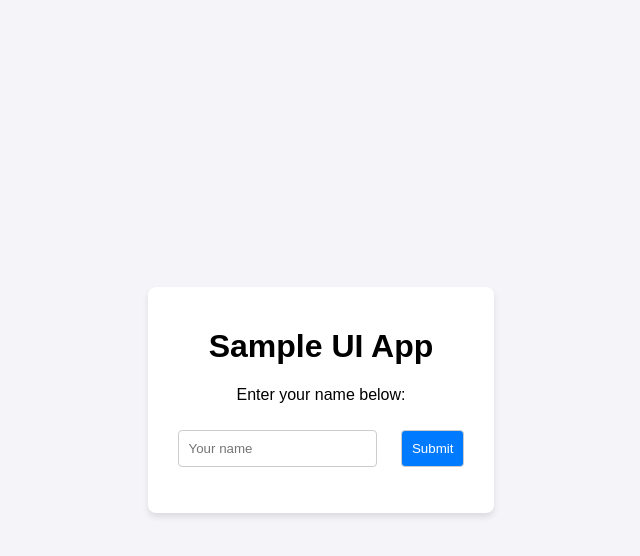
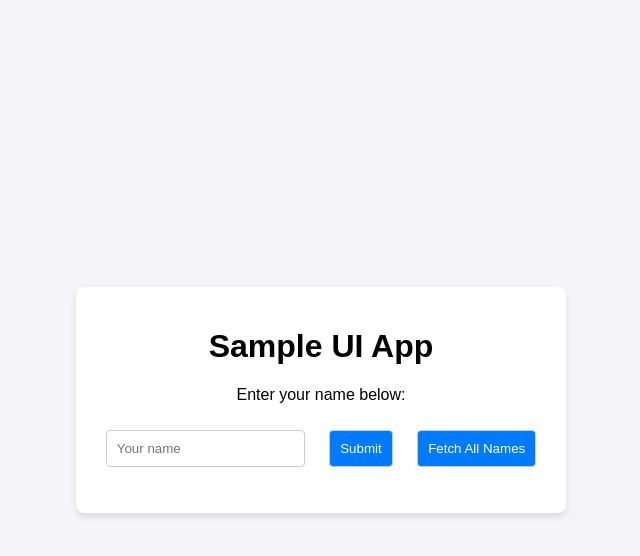
Before and after one commit to barun/ui-backend-app, a Flask app: page / in a window 1280 px wide. Shown: the top 556 px of the page, without its empty margins (319-959 px from the left). Run offline with Flask 3, Linux system fonts and the light colour scheme.

Commit message:
Added database support

```diff
--- a/app.py
+++ b/app.py
@@ -1,5 +1,5 @@
 from flask import Flask, render_template, request, jsonify
-
+from database import init_db, insert_name, get_all_names
 app = Flask(__name__)
 
 @app.route("/")
@@ -14,5 +14,11 @@ def process():
         return jsonify({"message": f":) Hello, {name}!"})
     return jsonify({"error": "No name provided"}), 400
 
+@app.route("/names", methods=["GET"])
+def get_names():
+    # Retrieve all names from the database
+    names = get_all_names()
+    return jsonify({"names": names})
+
 if __name__ == "__main__":
     app.run(debug=True)
--- /dev/null
+++ b/database.py
@@ -0,0 +1,33 @@
+import sqlite3
+
+DB_NAME = "data.db"
+
+def init_db():
+    """Initialize the database and create the table if it doesn't exist."""
+    connection = sqlite3.connect(DB_NAME)
+    cursor = connection.cursor()
+    cursor.execute("""
+        CREATE TABLE IF NOT EXISTS users (
+            id INTEGER PRIMARY KEY AUTOINCREMENT,
+            name TEXT NOT NULL
+        )
+    """)
+    connection.commit()
+    connection.close()
+
+def insert_name(name):
+    """Insert a name into the database."""
+    connection = sqlite3.connect(DB_NAME)
+    cursor = connection.cursor()
+    cursor.execute("INSERT INTO users (name) VALUES (?)", (name,))
+    connection.commit()
+    connection.close()
+
+def get_all_names():
+    """Retrieve all names from the database."""
+    connection = sqlite3.connect(DB_NAME)
+    cursor = connection.cursor()
+    cursor.execute("SELECT * FROM users")
+    rows = cursor.fetchall()
+    connection.close()
+    return rows
--- a/requirements.txt
+++ b/requirements.txt
@@ -1,2 +1,3 @@
 flask
 gunicorn
+sqlite3
--- a/templates/index.html
+++ b/templates/index.html
@@ -12,7 +12,9 @@
         <p>Enter your name below:</p>
         <input type="text" id="nameInput" placeholder="Your name" />
         <button id="submitButton">Submit</button>
+        <button id="fetchButton">Fetch All Names</button>
         <p id="responseMessage"></p>
+        <ul id="nameList"></ul>
     </div>
 
     <script>
@@ -42,6 +44,26 @@
                 responseMessage.style.color = "red";
             }
         });
+
+        document.getElementById("fetchButton").addEventListener("click", async () => {
+            const nameList = document.getElementById("nameList");
+            nameList.innerHTML = "";
+
+            try {
+                const response = await fetch("/names");
+                const data = await response.json();
+
+                if (response.ok) {
+                    data.names.forEach(([id, name]) => {
+                        const li = document.createElement("li");
+                        li.textContent = `${id}: ${name}`;
+                        nameList.appendChild(li);
+                    });
+                }
+            } catch (error) {
+                console.error("Error fetching names:", error);
+            }
+        });
     </script>
 </body>
 </html>
```
